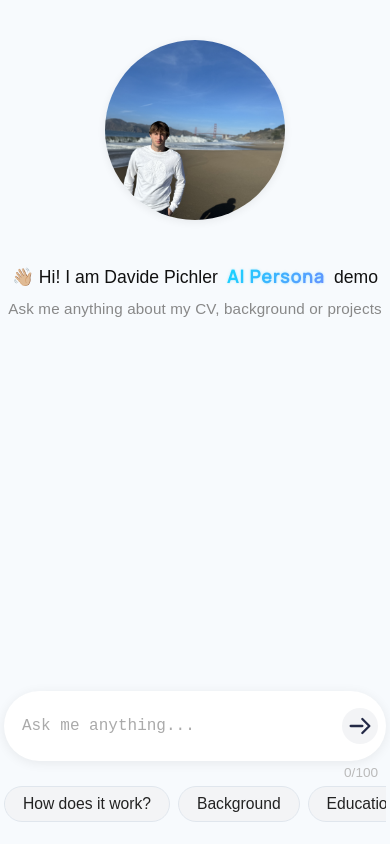
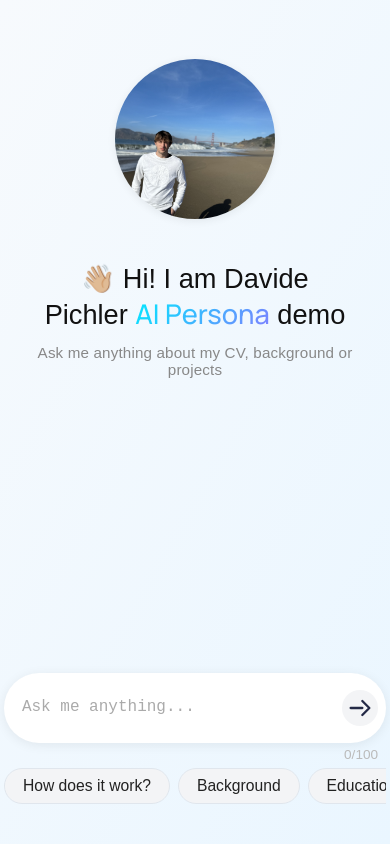
Before and after one commit to dpichler-22/davidepichler, a plain HTML site: page index.html in a window 390 px wide. Drawn offline with Linux system fonts and the light colour scheme; no server answers.

Commit message:
Update styles.css

```diff
--- a/styles.css
+++ b/styles.css
@@ -3,7 +3,7 @@
 body {
   min-height: 100vh;
   margin: 0;
-  background: #f7fafd;
+  background: linear-gradient(120deg, #f7fafd 0%, #eaf6ff 100%);
   display: flex;
   align-items: center;
   justify-content: center;
@@ -15,11 +15,7 @@ body {
     background: linear-gradient(130deg, #00eaff 0%, #7f7fff 100%);
     -webkit-background-clip: text;
     -webkit-text-fill-color: transparent;
-    font-weight: 700;
-    letter-spacing: 0.06em;
-    text-shadow: 0 0 3px #00eaff44, 0 0 1.5px #7f7fff33;
     font-family: 'Plus Jakarta Sans', 'Manrope', Arial, sans-serif;
-    padding: 0 0.25em;
     border-radius: 0.25em;
   }
 
@@ -93,6 +89,8 @@ body {
 .chat-messages::-webkit-scrollbar {
   display: none;
 }
+
+
 
 .chat-bottom {
   width: 100%;
@@ -286,7 +284,12 @@ button.icon.send {
 }
 
 
-@media (max-width: 600px) {
+@media (max-width: 1024px) {
+  html, body {
+    max-width: 100vw;
+    overflow-x: hidden;
+  }
+
     .chat-container,
     .chat-messages {
       max-width: 100vw;
@@ -295,11 +298,12 @@ button.icon.send {
     }
 
     .chat-messages {
-        height: 80vh;
+        height: 75vh;
+        padding-bottom: 5px;
       }
 
     .chat-bottom {
-        margin-bottom: -50px;
+        margin-bottom: -20px;
       }
 
 
@@ -308,8 +312,8 @@ button.icon.send {
       }
 
     .chat-container{
-        padding-left: 5px;
-        padding-right: 5px;
+        padding-left: 12px;
+        padding-right: 12px;
     }
     .chat-bottom,
     .chat-input {
@@ -331,14 +335,16 @@ button.icon.send {
     }
 
     .chat-avatar {
-      width: 180px;
-      height: 180px;
+      width: 160px;
+      height: 160px;
     }
     .chat-prompt {
-      font-size: 1.1rem;
+      font-size: 1.7rem;
+      padding: 0 35px 0 35px;
     }
     .chat-subprompt {
       font-size: 0.95rem;
+      padding: 0 10px 0 10px;
     }
     .message.user,
     .message.bot {
```
